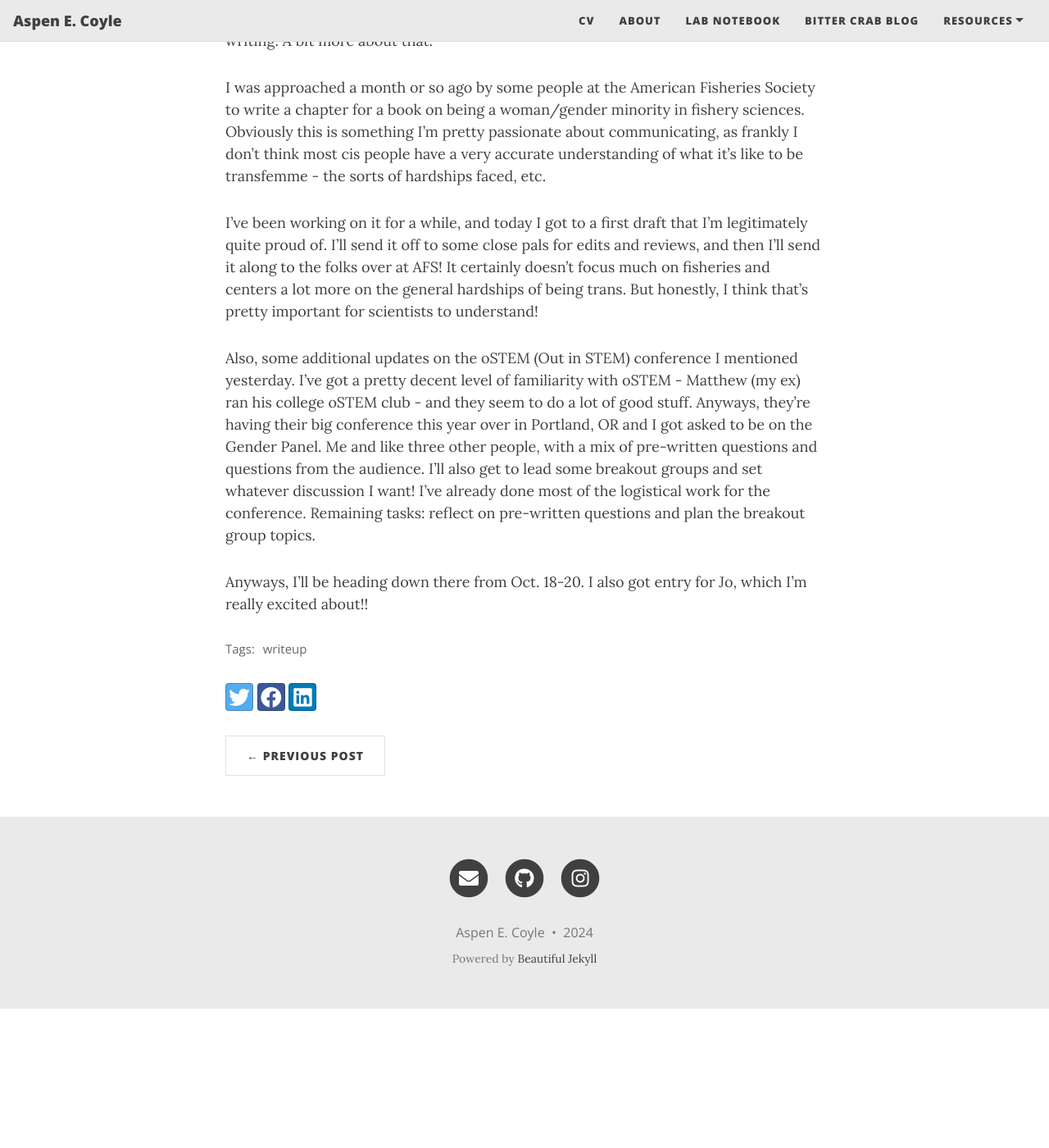
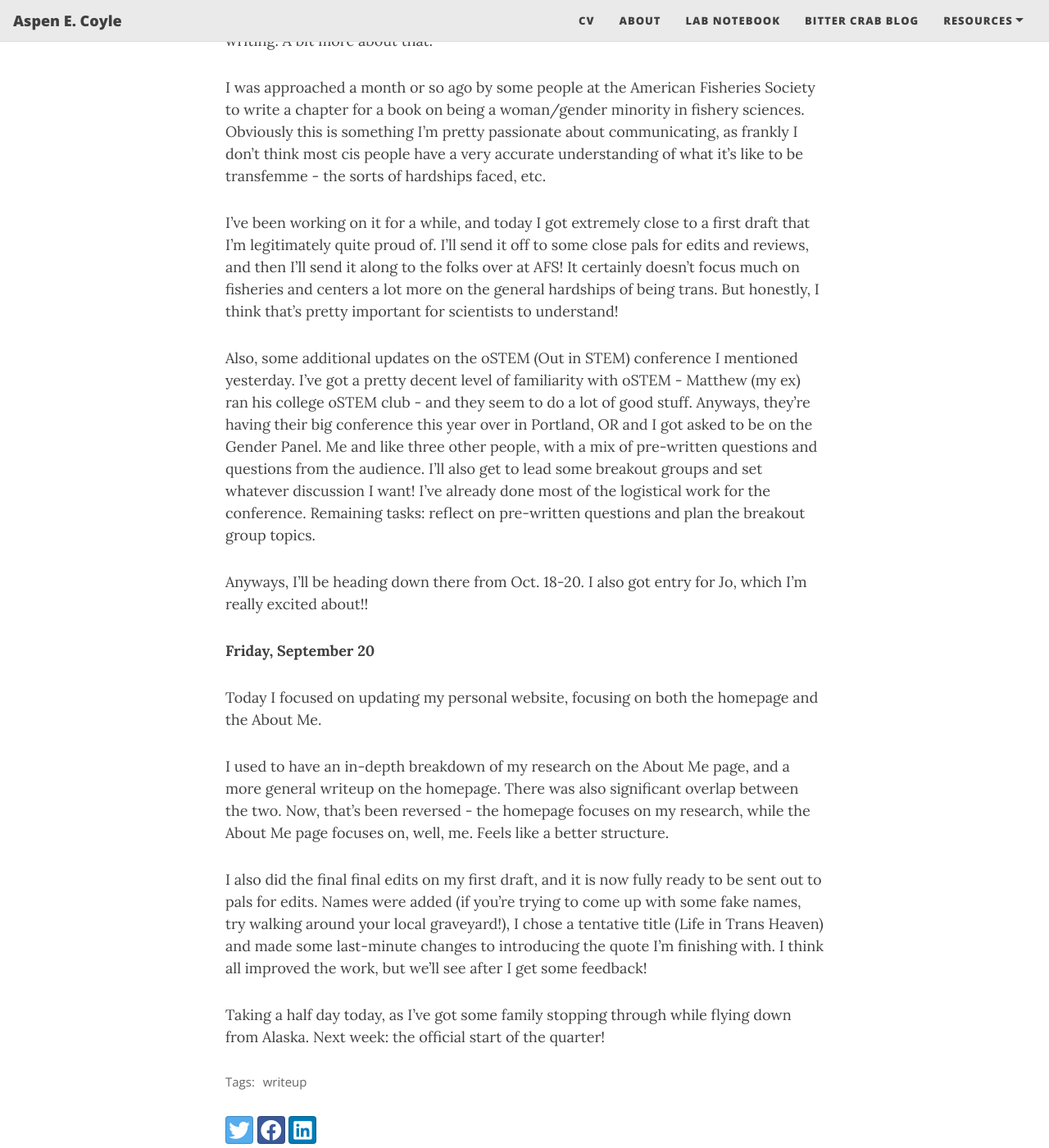
Before and after one commit to aspencoyle/aspencoyle.github.io, a Jekyll site: the page built from _posts/2024-09-18-September_posts.md, in a window 1280 px wide and 1400 px high, scrolled down 715 px. Shown: the whole window at 82% size. Built offline with Jekyll 4.4.1, drawn with Linux system fonts in a browser that asks for light colours; nearby versions of some CDN libraries; before the commit the page ends 1945 px from its top, so only the background shows below that.

Commit message:
new notebook post

```diff
--- a/_posts/2024-09-18-September_posts.md
+++ b/_posts/2024-09-18-September_posts.md
@@ -24,8 +24,18 @@ Alright, accomplished quite a bit again! This time, it all focused on the chapte
 
 I was approached a month or so ago by some people at the American Fisheries Society to write a chapter for a book on being a woman/gender minority in fishery sciences. Obviously this is something I'm pretty passionate about communicating, as frankly I don't think most cis people have a very accurate understanding of what it's like to be transfemme - the sorts of hardships faced, etc.
 
-I've been working on it for a while, and today I got to a first draft that I'm legitimately quite proud of. I'll send it off to some close pals for edits and reviews, and then I'll send it along to the folks over at AFS! It certainly doesn't focus much on fisheries and centers a lot more on the general hardships of being trans. But honestly, I think that's pretty important for scientists to understand!
+I've been working on it for a while, and today I got extremely close to a first draft that I'm legitimately quite proud of. I'll send it off to some close pals for edits and reviews, and then I'll send it along to the folks over at AFS! It certainly doesn't focus much on fisheries and centers a lot more on the general hardships of being trans. But honestly, I think that's pretty important for scientists to understand!
 
 Also, some additional updates on the oSTEM (Out in STEM) conference I mentioned yesterday. I've got a pretty decent level of familiarity with oSTEM - Matthew (my ex) ran his college oSTEM club - and they seem to do a lot of good stuff. Anyways, they're having their big conference this year over in Portland, OR and I got asked to be on the Gender Panel. Me and like three other people, with a mix of pre-written questions and questions from the audience. I'll also get to lead some breakout groups and set whatever discussion I want! I've already done most of the logistical work for the conference. Remaining tasks: reflect on pre-written questions and plan the breakout group topics.
 
 Anyways, I'll be heading down there from Oct. 18-20. I also got entry for Jo, which I'm really excited about!!
+
+**Friday, September 20**
+
+Today I focused on updating my personal website, focusing on both the homepage and the About Me.
+
+I used to have an in-depth breakdown of my research on the About Me page, and a more general writeup on the homepage. There was also significant overlap between the two. Now, that's been reversed - the homepage focuses on my research, while the About Me page focuses on, well, me. Feels like a better structure.
+
+I also did the final final edits on my first draft, and it is now fully ready to be sent out to pals for edits. Names were added (if you're trying to come up with some fake names, try walking around your local graveyard!), I chose a tentative title (Life in Trans Heaven) and made some last-minute changes to introducing the quote I'm finishing with. I think all improved the work, but we'll see after I get some feedback!
+
+Taking a half day today, as I've got some family stopping through while flying down from Alaska. Next week: the official start of the quarter!
```
